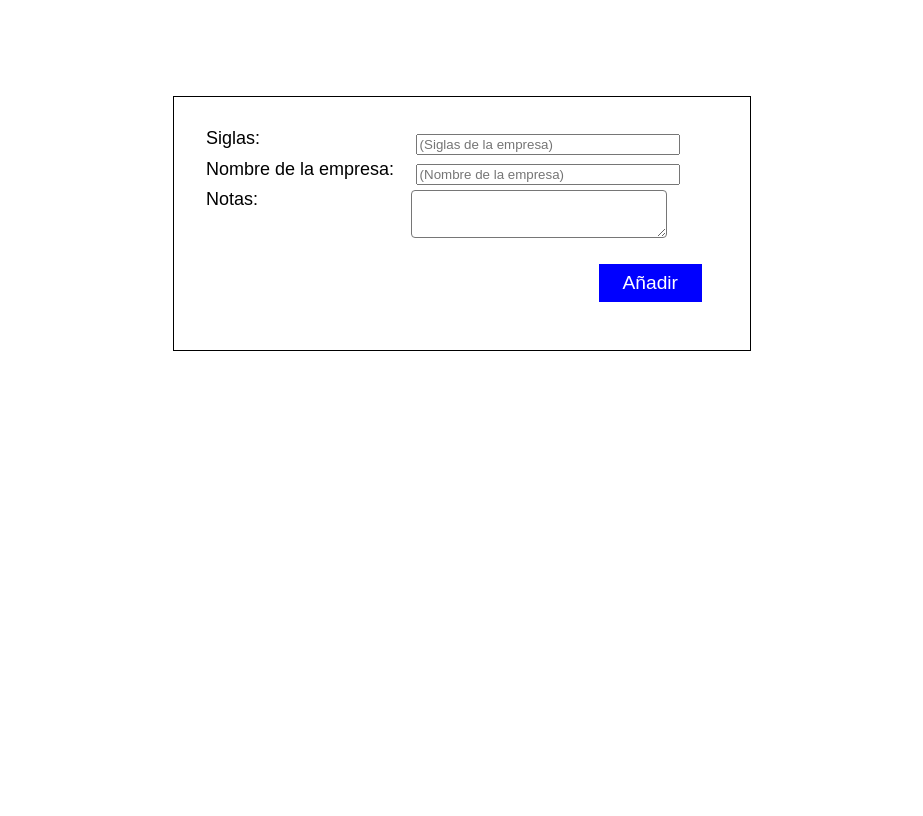
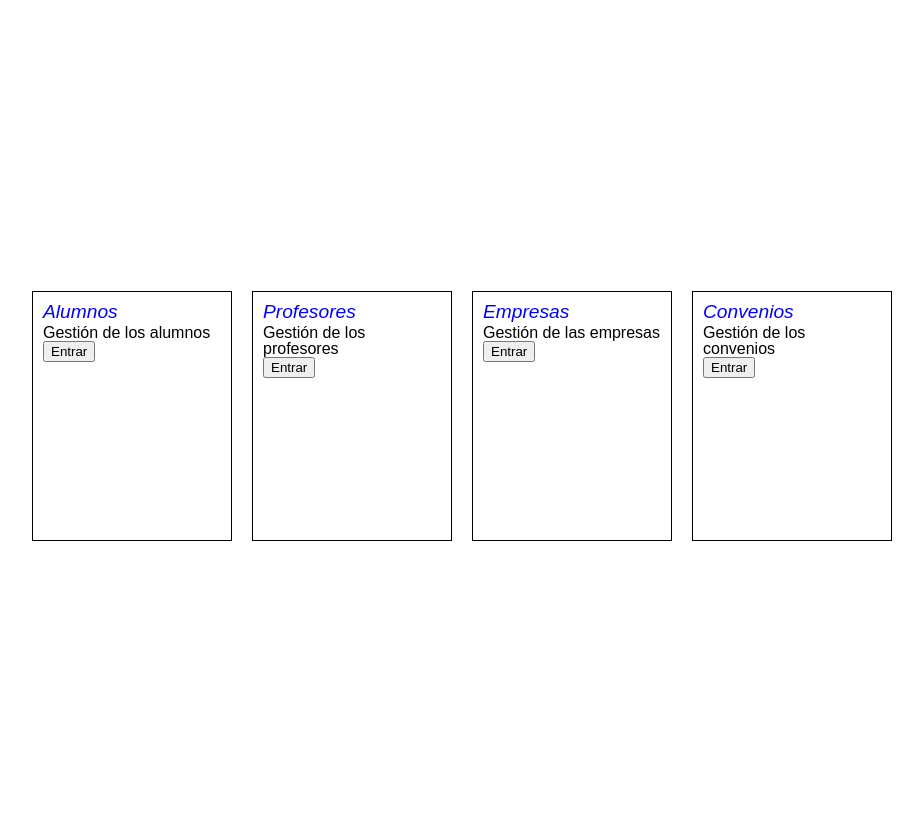
Before and after one commit to andressdelgado/mantenimiento_dualex_2324, a PHP site: page / in a window 1280 px wide. Shown: the whole page, without its empty margins (178-1101 px from the left). Before the commit the page ends 351 px from the top, so only its background shows below. Run offline with PHP 8.4, Linux system fonts and the light colour scheme; some libraries are stand-ins or nearby versions.

Commit message:
Listado de Empresas Implementado - Mejorar

```diff
--- a/diseño/bocetos/cuadros.html
+++ b/diseño/bocetos/cuadros.html
@@ -2,7 +2,7 @@
 <html>
 <head>
 <style>
-.container {
+#divMenuCoordinador {
   display: flex;
   justify-content: center;
   align-items: center;
@@ -54,7 +54,7 @@
 </head>
 <body>
 
-<div class="container">
+<div id="divMenuCoordinador">
   <div class="wrapper">
     <div class="box">
       <h2>Alumnos</h2>
--- a/src/css/estilos.css
+++ b/src/css/estilos.css
@@ -29,7 +29,7 @@
 }
 
 /* Inicialmente ocultamos las vistas */
-#divLogin, #divDialogo, #divAlumnos, #divTarea, #divTareas, #divInforme, #divCreditos{
+#divLogin, #divDialogo, #divAlumnos, #divTarea, #divTareas, #divInforme, #divCreditos, #divEmpresa, #divEmpresas{
 	display: none;
 }
 
@@ -303,10 +303,6 @@
     border-bottom-color: white!important;
 }
 #divEmpresa{
-	/*opacity: 0;*/
-	transition: opacity 1s;
-}
-.vistaEmpresa {
 	width: 40%;
 	margin: 5rem auto;
 	padding: 2rem;
@@ -314,10 +310,10 @@
 	border-color: black;
 	border-style: solid;
 }
-.vistaEmpresa input{
+#divEmpresa input{
 	margin: 0.3rem;
 }
-.vistaEmpresa button{
+#divEmpresa button{
 	cursor: pointer;
 	background-color: blue;
 	border: none;
@@ -330,22 +326,22 @@
 	display: inline-block;
 	font-size: 1.2rem;
 }
-.vistaEmpresa button:hover{
+#divEmpresa button:hover{
 	text-decoration: underline;
 }
-.vistaEmpresa p{
+#divEmpresa p{
 	font-size: 0.9rem;
 	line-height: 1.2rem;
 }
-.vistaEmpresa p:first-of-type{
+#divEmpresa p:first-of-type{
 	cursor: pointer;
 	color: blue;
 }
-.vistaEmpresa p:first-of-type:hover{
+#divEmpresa p:first-of-type:hover{
 	text-decoration: underline;
 }
 /* Párrafo de Error */
-.vistaEmpresa p:nth-of-type(2){
+#divEmpresa p:nth-of-type(2){
 	display: none;
 	color: red;
 	font-weight: bold;
@@ -725,3 +721,52 @@
 	background-repeat: no-repeat;
 	background-size: contain;
 }
+
+#divMenuCoordinador {
+	display: flex;
+	justify-content: center;
+	align-items: center;
+	height: 100vh;
+	margin: 0;
+	padding: 0;
+  }
+
+ .wrapper {
+	display: flex;
+	flex-wrap: wrap;
+  }
+
+ .box {
+	width: 200px;
+	height: 250px;
+	border: 1px solid black;
+	box-sizing: border-box;
+	margin: 10px;
+	padding: 10px;
+	position: relative;
+  }
+
+  #divMenuCoordinador > h2 {
+	font-size: 18px;
+	font-weight: bold;
+	margin-top: 0;
+  }
+
+  #divMenuCoordinador > #divMenuCoordinador > p {
+	font-size: 12px;
+	margin-top: 0;
+  }
+
+  #divMenuCoordinador > button {
+	position: absolute;
+	bottom: 10px;
+	right: 10px;
+	width: 60px;
+	height: 30px;
+	background-color: blue;
+	color: white;
+	text-align: center;
+	line-height: 30px;
+	font-size: 14px;
+	text-decoration: none;
+  }
--- a/src/index.html
+++ b/src/index.html
@@ -132,7 +132,7 @@
 	</div>
 
 
-	<div class='vistaEmpresa' id="divEmpresa">
+	<div id="divEmpresa">
 		<div class="divFlex">
 			<label for="siglas">Siglas:</label>
 			<input type="text" id="siglas" placeholder="(Siglas de la empresa)" />
@@ -238,6 +238,35 @@
 		<p><strong>Fecha de Publicación</strong>: Julio 2022</p>
 		<p><strong>Licencia</strong>: <a href="licencia.html">GPL v3</a></p>
 	</div>
+
+	<div id="divMenuCoordinador">
+		<div class="wrapper">
+		  <div class="box">
+			<h2>Alumnos</h2>
+			<p>Gestión de los alumnos</p>
+			<button href="#">Entrar</button>
+		  </div>
+		  <div class="box">
+			<h2>Profesores</h2>
+			<p>Gestión de los profesores</p>
+			<button href="#">Entrar</button>
+		  </div>
+		  <div class="box">
+			<h2>Empresas</h2>
+			<p>Gestión de las empresas</p>
+			<button id="botonEmpresa">Entrar</button>
+		  </div>
+		  <div class="box">
+			<h2>Convenios</h2>
+			<p>Gestión de los convenios</p>
+			<button href="#">Entrar</button>
+		  </div>
+		</div>
+	  </div>
+
+	  <div id="divEmpresas">
+	  </div>
+
 	<script type=module src=js/dualex.js></script>
 </body>
 
--- a/src/js/dualex.js
+++ b/src/js/dualex.js
@@ -21,12 +21,16 @@
 import { VistaInforme } from './vistas/vistainforme.js'
 // Créditos
 import { VistaCreditos } from './vistas/vistacreditos.js'
-// Empresa
+// Vista del alta de Empresa
 import { VistaEmpresa } from './vistas/vistaempresa.js'
+//Vista del listado de Empresas
+import { VistaEmpresas } from './vistas/vistaempresas.js'
+//Vista del menú del Coordinador
+import { VistaMenuCoordinador } from './vistas/vistamenucoordinador.js'
+
 
 // Servicios
 import { Rest } from './servicios/rest.js'
-
 /**
   Controlador principal de la aplicación.
 **/
@@ -55,6 +59,8 @@
     this.vistaInforme = new VistaInforme(this, document.getElementById('divInforme'))
     this.vistaCreditos = new VistaCreditos(this, document.getElementById('divCreditos'))
     this.vistaEmpresa = new VistaEmpresa(this, document.getElementById('divEmpresa'))
+    this.vistaMenuCoordinador = new VistaMenuCoordinador(this, document.getElementById('divMenuCoordinador'))
+    this.vistaEmpresas = new VistaEmpresas(this, document.getElementById('divEmpresas'))
 
     this.vistaLogin.mostrar()
   }
@@ -124,9 +130,15 @@
     this.vistaAlumnos.mostrar(false)
     this.vistaInforme.mostrar(false)
     this.vistaCreditos.mostrar(false)
-    //this.vistaEmpresa.mostrar(true)
+    this.vistaEmpresa.mostrar(false)
+    this.vistaMenuCoordinador.mostrar(false)
   }
 
+  irAVistaEmpresas() {
+    this.ocultarVistas()
+    this.vistaEmpresas.cargarEmpresas()
+    this.vistaEmpresas.mostrar(true)
+  }
   /**
     Muestra la vista de tareas del alumno.
     @param alumno {Alumno} Datos del alumno.
@@ -192,6 +204,10 @@
         this.vistaAlumnos.mostrar(true)
       })
       .catch(error => this.gestionarError(error))
+  }
+
+  mostrarEmpresas(){
+    return this.modelo.getEmpresas();
   }
 
   /**
@@ -365,16 +381,11 @@
     this.vistaMenu.verTarea(tarea)
   }
 
-  mostrarFormulario () {
-    if (this.#usuario.rol === 'profesor' || this.#usuario.rol === 'coordinador') { throw Error('Operación no permitida.') }
-      this.vistaEmpresa.mostrar(true)
-  }
-
   /**
     Crea una nueva empresa
     @param datosdelaempresa {Empresa} Datos de la nueva tarea.
   **/
-    crearEmpresa (datosdelaempresa) {
+    crearEmpresa(datosdelaempresa) {
       console.log('estoy en el controlador')
       this.modelo.crearEmpresa(datosdelaempresa)
       }
--- a/src/js/modelos/modelo.js
+++ b/src/js/modelos/modelo.js
@@ -20,6 +20,10 @@
   **/
   getAlumnosProfesor () {
     return Rest.get('alumno', ['profesor'])
+  }
+
+  getEmpresas(){
+    return Rest.get('empresa')
   }
 
   /**
--- /dev/null
+++ b/src/js/vistas/vistaempresas.js
@@ -0,0 +1,56 @@
+import { Vista } from './vista.js'
+
+/**
+ Vista correspondiente al alta de convenio de la aplicación dualex.
+ Sirve para dar de alta los convenio.
+ **/
+export class VistaEmpresas extends Vista {
+  /**
+   Constructor de la clase.
+   @param {Object} controlador Controlador de la vista principal.
+   @param {Node} base Nodo al que se añadirá la vista principal.
+   **/
+  constructor (controlador, base) {
+    super(controlador)
+    this.base = base
+  }
+
+  cargarEmpresas() {
+    // Eliminar cualquier contenido previo en la base
+    this.eliminarHijos(this.base);
+
+    // Llamar a la función del controlador para mostrar las empresas
+    this.controlador.mostrarEmpresas()
+      .then(empresas => {
+        // Si no hay empresas, mostramos un mensaje
+        if (!empresas || empresas.length === 0) {
+          this.base.appendChild(document.createTextNode('No hay empresas.'));
+          return;
+        }
+
+        // Crear una lista no ordenada para mostrar el listado de empresas
+        const listaEmpresas = document.createElement('ul');
+        listaEmpresas.classList.add('lista-empresas');
+
+        // Agregar cada empresa como un elemento de lista
+        empresas.forEach(empresa => {
+          const itemLista = document.createElement('li');
+          itemLista.innerHTML = `
+            <strong>ID:</strong> ${empresa.id},
+            <strong>Siglas:</strong> ${empresa.siglas},
+            <strong>Nombre:</strong> ${empresa.nombre},
+            <strong>Notas:</strong> ${empresa.notas}
+          `;
+          listaEmpresas.appendChild(itemLista);
+        });
+
+        // Agregar la lista al nodo base
+        this.base.appendChild(listaEmpresas);
+      })
+      .catch(error => {
+        // Manejar errores en caso de que la promesa sea rechazada
+        console.error('Error al cargar empresas:', error);
+        this.base.appendChild(document.createTextNode('Error al cargar empresas.'));
+      });
+  }
+}
--- /dev/null
+++ b/src/js/vistas/vistamenucoordinador.js
@@ -0,0 +1,23 @@
+import { Vista } from './vista.js'
+
+export class VistaMenuCoordinador extends Vista {
+  /**
+   Constructor de la clase.
+   @param {Object} controlador Controlador de la vista.
+   @param {Node} base Nodo al que se añadirá la vista.
+   **/
+   constructor(controlador, base) {
+    super(controlador)
+    this.base = base;
+    // Cogemos referencias a los elementos del interfaz
+    this.btnEmpresas = this.base.getElementsByTagName('button')[2]
+    this.btnEmpresas.onclick = this.irAVistaEmpresas.bind(this)
+  }
+
+
+  irAVistaEmpresas() {
+    // Llamar al método en el controlador para cambiar a la vista de empresas
+    console.log('click')
+    this.controlador.irAVistaEmpresas();
+  }
+}
--- a/src/php/api/config.php
+++ b/src/php/api/config.php
@@ -10,7 +10,7 @@
 		'usuario' => 'dualex3',
 		'clave' => 'dualex3',
 		'bd' => 'dualex3',
-		'coordinador' => 'coordinador_dualex3@gmail.com',
+		'coordinador' => 'adelgadoherruzo.guadalupe@alumnado.fundacionloyola.net',
 		'algoritmo_encriptacion' => 'aes-256-ctr',
 		'clave_encriptacion' => 'Clave de encriptación',
 		'email_aviso' => false
--- a/src/php/api/daos/daoempresa.php
+++ b/src/php/api/daos/daoempresa.php
@@ -17,4 +17,9 @@
 		$id = BD::insertar($sql, $params);
         return $id;
 	}
+
+	public static function verEmpresas(){
+		$sql = 'SELECT * FROM empresa';
+		return BD::seleccionar($sql, []);
+	}
 }
```
Also changed, not shown: src/php/api/controladores/empresa.php (+10 -0 lines).
